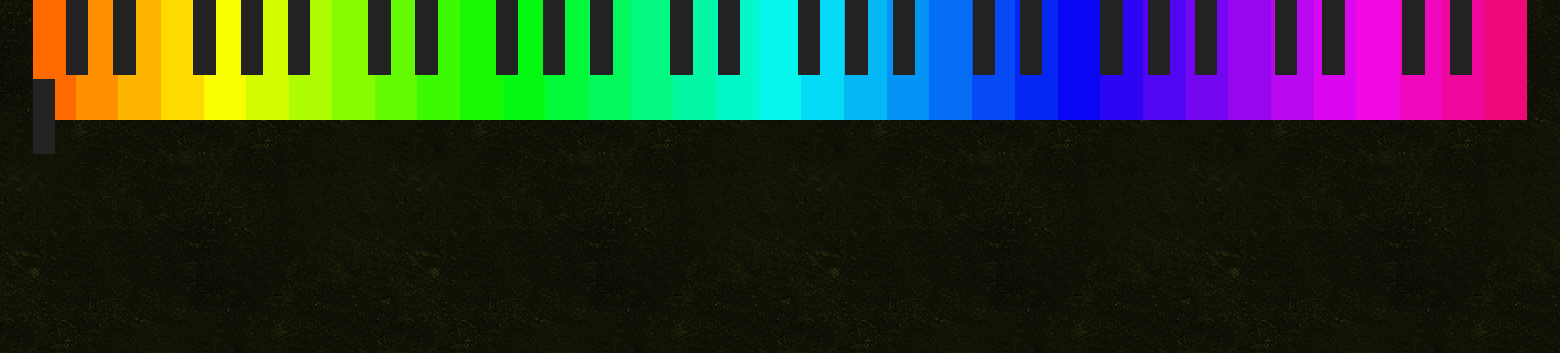
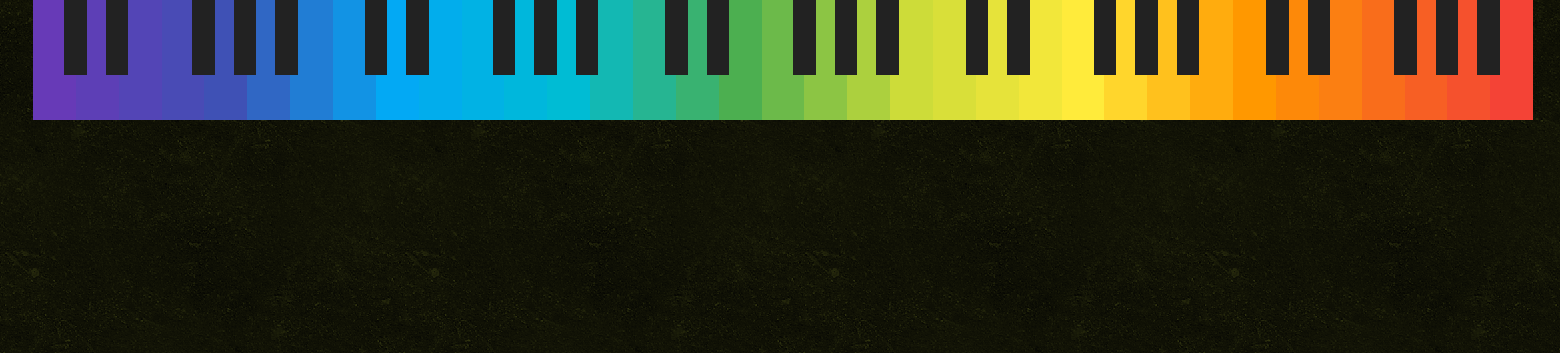
Before and after one commit to KypoHeko/hive-repo, a Django app: page /musician/ in a window 1560 px wide. Shown: the part 85-438 px from the top of the page. Run offline with Django 3.2, Linux system fonts and the light colour scheme.

Commit message:
Update keyboard

```diff
--- a/honey/static/style.css
+++ b/honey/static/style.css
@@ -225,6 +225,9 @@
 
 
 /* for musuician */
+.keyboard {
+  width: 1500px;
+}
 .color-row {
   width: 100%;
   display: flex;
@@ -249,14 +252,14 @@
   background-color: #222;
   height: 75px;
   width: 1.5%;
-  margin-right: 1.4%;
+  margin-right: 1%;
+}
+.dark-key:nth-of-type(5n-1) {
+  margin-left: 3%;
+}
+.dark-key:nth-of-type(5n-3) {
+  margin-left: 3.2%;
 }
 .dark-key:nth-of-type(2) {
-  margin-left: 2%;
+  margin-left: 2.1%;
 }
-.dark-key:nth-of-type(5n-1) {
-  margin-left: 2.2%;
-}
-.dark-key:nth-of-type(5n-3) {
-  margin-left: 2.2%;
-}
--- a/honey/templates/musician.html
+++ b/honey/templates/musician.html
@@ -4,7 +4,7 @@
 
 {% block content %}
 
-  <div>
+  <div class="keyboard">
 
     <div class="color-row">
       {% for i in colors %}
@@ -18,4 +18,5 @@
 
   </div>
 
+
 {% endblock %}
--- a/honey/views.py
+++ b/honey/views.py
@@ -12,11 +12,11 @@
     return render(request, "404.html")
 
 def musician(request):
-    colors = ["ff6a00", "fe9000", "feb500", "fddb00", "f9fd01", "d3fc01", "adfc01",
-              "87fb01", "62fb02", "3cfa02", "17f902", "03f912", "03f937", "03f85c",
-              "03f881", "04f7a5", "04f7c9", "04f6ed", "04daf6", "05b6f5", "0592f5",
-              "056ef4", "054af4", "0626f3", "0906f3", "2c06f2", "5006f2", "7307f1",
-              "9607f0", "b907f0", "db08ef", "ef08e1", "ef08be", "ee089b", "ee0878"]
+    colors = ["673ab7", "5d3fb6", "5345b6", "494bb5", "3f51b5", "3067c4", "217dd4",
+              "1293e4", "03a9f4", "02adec", "01b2e4", "00b7dc", "00bcd4", "13b8b3",
+              "26b592", "39b271", "4caf50", "6cba4a", "8cc544", "acd03e", "cddc39",
+              "d9df39", "e6e33a", "f2e73a", "ffeb3b", "ffd62c", "ffc11d", "ffac0e",
+              "ff9800", "fd8909", "fb7f12", "f96d1b", "f75f24", "f5512d", "f44336"]
     return render(request, "musician.html", {'colors':colors})
 
 def messages(request):
```
